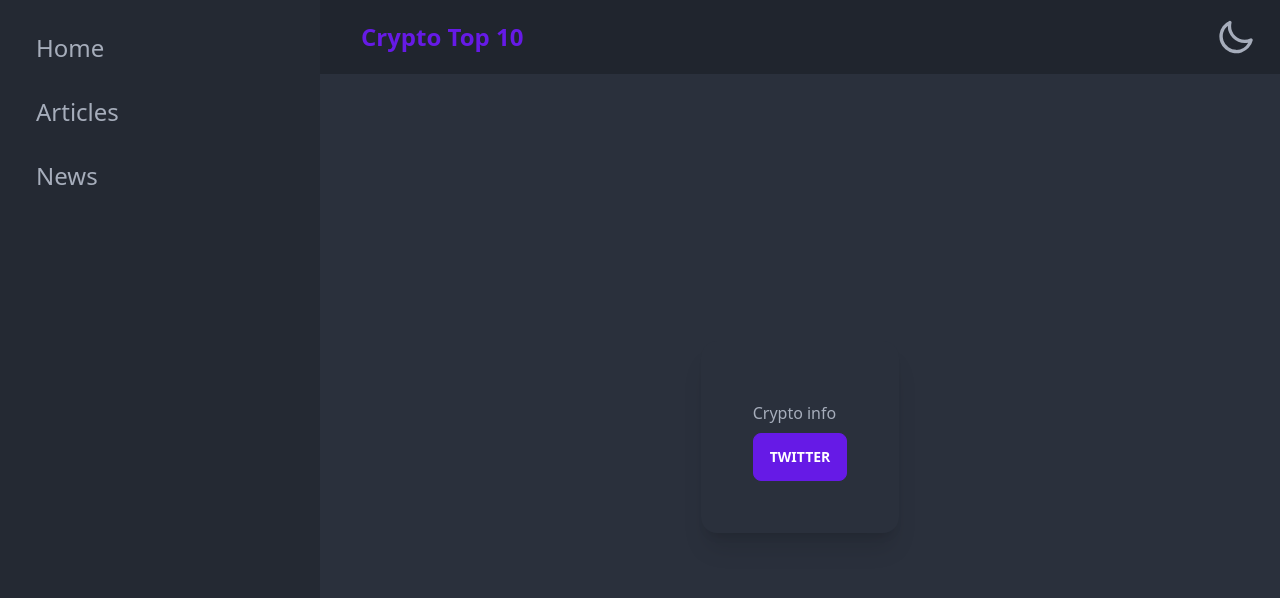
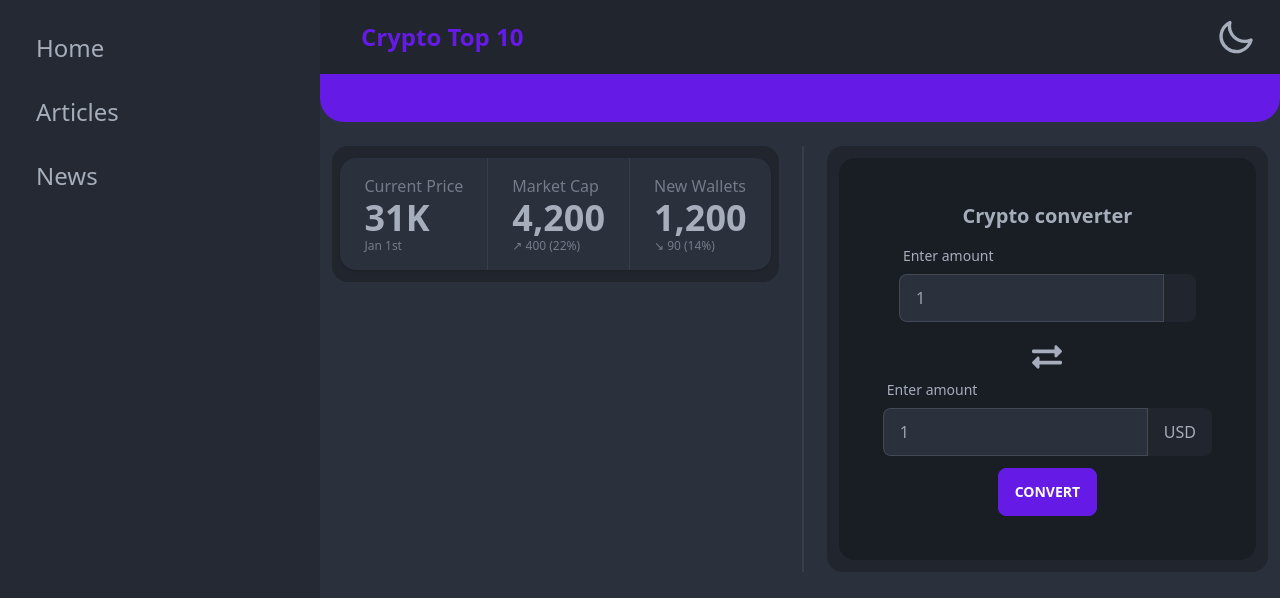
Before and after one commit to JacobLopez-dev/cryptoTop10, a React (Create React App) app in the folder frontend/: page /crypto/1 in a window 1280 px wide. Shown: the top 598 px of the page. Built offline with nearby package versions, Linux system fonts and the light colour scheme; no server answers.

Commit message:
Update
- Crypto page updated
- Flattening the data object has reveal some bugs, still investigating
- Components created for:
  - converter
  - stats to display

```diff
--- a/frontend/package.json
+++ b/frontend/package.json
@@ -38,6 +38,7 @@
     ]
   },
   "devDependencies": {
+    "@tailwindcss/typography": "^0.5.2",
     "autoprefixer": "^10.4.4",
     "postcss": "^8.4.12",
     "tailwindcss": "^3.0.23"
--- a/frontend/src/App.js
+++ b/frontend/src/App.js
@@ -4,7 +4,7 @@ import SideMenu from './components/layout/SideMenu';
 import Articles from './pages/Articles';
 import Home from "./pages/Home";
 import News from './pages/News';
-import CryptoPage from './components/layout/CryptoPage';
+import CryptoPage from './pages/CryptoPage';
 
 
 function App() {
@@ -19,7 +19,7 @@ function App() {
         <Route path="/" element={<Home/>}/>
         <Route path="/articles" element={<Articles/>}/>
         <Route path="/news" element={<News/>}/>
-        <Route path='/crypto/:cryptoId' element={<CryptoPage />} />
+        <Route path='/crypto/:cryptoSlug' element={<CryptoPage />} />
       </Routes>
       </main>
       </div>
--- /dev/null
+++ b/frontend/src/components/cryptos/CryptoConverter.jsx
@@ -0,0 +1,78 @@
+import {useSelector, useDispatch} from 'react-redux'
+import {FaExchangeAlt} from 'react-icons/fa'
+
+function CryptoConverter() {
+
+    const {singleCrypto} = useSelector((state) => state.cryptos)
+
+    const flattenObj = (ob) => {
+        // The object which contains the
+        // final result
+        let result = {};
+
+        // loop through the object "ob"
+        for (const i in ob) {
+            // We check the type of the i using
+            // typeof() function and recursively
+            // call the function again
+            if ((typeof ob[i]) === 'object' && !Array.isArray(ob[i])) {
+                const temp = flattenObj(ob[i]);
+                for (const j in temp) {
+                    // Store temp in result
+                    result[ j] = temp[j];
+                }
+            }
+            // Else store ob[i] in result directly
+            else {
+                result[i] = ob[i];
+            }
+        }
+        return result;
+    };
+
+    const handleSubmit = (e) =>{
+        e.preventDefault()
+        console.log(e)
+    }
+
+
+    let {symbol} = flattenObj(singleCrypto)
+
+  return (
+    <div className="card bg-neutral p-3 text-neutral-content">
+        <div className="card-body items-center text-center">
+            <h2 className="card-title">Crypto converter</h2>
+
+            <form className='flex flex-col items-center text-center' onSubmit={handleSubmit}>
+            {/* Crypto */}
+            <div className="form-control">
+                <label className="label">
+                    <span className="label-text">Enter amount</span>
+                </label>
+                <label className="input-group">
+                    <input type="text" placeholder="1" className="input input-bordered"/>
+                     <span>{symbol}</span>
+                </label>
+            </div>
+            <FaExchangeAlt className='text-3xl mt-5'/>
+            {/* Fiat */}
+            <div className="form-control">
+                <label className="label">
+                    <span className="label-text">Enter amount</span>
+                </label>
+                <label className="input-group">
+                    <input type="text" placeholder="1" className="input input-bordered"/>
+                     <span>USD</span>
+                </label>
+            </div>
+
+            <div className="card-actions mt-3 justify-end">
+                <button type="submit" className="btn btn-primary">convert</button>
+            </div>
+            </form>
+        </div>
+    </div>
+  )
+}
+
+export default CryptoConverter
--- a/frontend/src/components/cryptos/CryptoTableItem.jsx
+++ b/frontend/src/components/cryptos/CryptoTableItem.jsx
@@ -15,9 +15,9 @@ function CryptoTableItem() {
                 <td>{count++}</td>
                 <td>{crypto.name} <span className="text-sm text-stone-400">{crypto.symbol}</span> </td>
                 <td><span className="text-sm text-stone-400">$</span> {( 1 * crypto.quote.USD.price.toFixed(2)).toLocaleString("en-US")}</td>
-                <td><span className="text-sm text-stone-400">$</span> {(Math.trunc(crypto.circulating_supply) * crypto.quote.USD.price.toFixed(0)).toLocaleString("en-US") }</td>
+                <td><span className="text-sm text-stone-400">$</span> {Math.trunc(crypto.quote.USD.market_cap).toLocaleString("en-US")}</td>
                 <td>
-                <Link to={`/crypto/${crypto.name}`}>
+                <Link to={`/crypto/${crypto.slug}`}>
                   <button className="btn" id={crypto.name}>View More</button>
                 </Link>
                 </td>
--- /dev/null
+++ b/frontend/src/components/cryptos/Stats.jsx
@@ -0,0 +1,29 @@
+
+
+function Stats() {
+  return (
+    <div className="stats stats-vertical lg:stats-horizontal shadow">
+
+        <div className="stat">
+            <div className="stat-title">Current Price</div>
+            <div className="stat-value">31K</div>
+            <div className="stat-desc">Jan 1st</div>
+        </div>
+
+        <div className="stat">
+            <div className="stat-title">Market Cap</div>
+            <div className="stat-value">4,200</div>
+            <div className="stat-desc">↗︎ 400 (22%)</div>
+        </div>
+
+        <div className="stat">
+            <div className="stat-title">New Wallets</div>
+            <div className="stat-value">1,200</div>
+            <div className="stat-desc">↘︎ 90 (14%)</div>
+         </div>
+
+    </div>
+  )
+}
+
+export default Stats
--- a/frontend/src/components/layout/CryptoPage.jsx
+++ /dev/null
@@ -1,76 +0,0 @@
-import { useParams } from 'react-router-dom'
-import { useEffect } from 'react'
-import {useSelector, useDispatch} from 'react-redux'
-import {getSingleCrypto, reset} from '../../features/topCryptos/topCryptosSlice'
-import BackButton from '../buttons/BackButton'
-
-function CryptoPage() {
-    const {isSuccess, cryptos, singleCrypto} = useSelector((state) => state.cryptos)
-    let {cryptoId} = useParams();
-    const dispatch = useDispatch()
-
-    useEffect(() => {
-        return () => {
-            if(isSuccess) {
-                dispatch(reset())
-            }
-            console.log('from crypto page')
-        }
-
-    }, [dispatch, isSuccess])
-
-    useEffect(() =>{
-        console.log(cryptoId.toLowerCase().replace(/\s+/g, '-'))
-        dispatch(getSingleCrypto(cryptoId.toLowerCase().replace(/\s+/g, '-')))
-    },[dispatch])
-
-    const handleClick = (location) => {
-        window.open(location)
-    }
-
-    const flattenObj = (ob) => {
-        // The object which contains the
-        // final result
-        let result = {};
-
-        // loop through the object "ob"
-        for (const i in ob) {
-            // We check the type of the i using
-            // typeof() function and recursively
-            // call the function again
-            if ((typeof ob[i]) === 'object' && !Array.isArray(ob[i])) {
-                const temp = flattenObj(ob[i]);
-                for (const j in temp) {
-                    // Store temp in result
-                    result[ j] = temp[j];
-                }
-            }
-            // Else store ob[i] in result directly
-            else {
-                result[i] = ob[i];
-            }
-        }
-        return result;
-    };
-
-    console.log(flattenObj(singleCrypto))
-    let {symbol, logo, twitter, description} = flattenObj(singleCrypto)
-
-  return (
-    <div className="flex justify-center items-center w-full h-full">
-
-        <div className="card p-5 lg:card-side bg-base-100 shadow-xl">
-            {logo && <figure><img src={`${logo}`} alt="Album"/></figure>}
-            <div className="card-body">
-                <h2 className="card-title">{symbol}</h2>
-                <p>Crypto info</p>
-                <div className="card-actions justify-end">
-                    <button onClick={()=>handleClick(twitter)} className="btn btn-primary">Twitter</button>
-                </div>
-            </div>
-        </div>
-    </div>
-  )
-}
-
-export default CryptoPage
--- /dev/null
+++ b/frontend/src/pages/CryptoPage.jsx
@@ -0,0 +1,82 @@
+import { useParams } from 'react-router-dom'
+import { useEffect } from 'react'
+import {useSelector, useDispatch} from 'react-redux'
+import {getSingleCrypto, reset} from '../features/topCryptos/topCryptosSlice'
+import Stats from '../components/cryptos/Stats'
+import CryptoConverter from '../components/cryptos/CryptoConverter'
+// import BackButton from '../components/buttons/BackButton'
+
+function CryptoPage() {
+    const { isSuccess, singleCrypto, cryptos} = useSelector((state) => state.cryptos)
+    let {cryptoSlug} = useParams();
+    const dispatch = useDispatch()
+
+    useEffect(() => {
+        return () => {
+            if(isSuccess) {
+                dispatch(reset())
+            }
+            console.log('from crypto page')
+        }
+
+    }, [dispatch, isSuccess])
+
+    useEffect(() =>{
+        dispatch(getSingleCrypto(cryptoSlug))
+    },[dispatch, cryptoSlug])
+
+    // Currently if a crypto runs on a blockchain like Etherum it will flatten the object but replace the correct data with the data as it relates to etherum
+    const flattenObj = (ob) => {
+        // The object which contains the
+        // final result
+        let result = {};
+
+        // loop through the object "ob"
+        for (const i in ob) {
+            // We check the type of the i using
+            // typeof() function and recursively
+            // call the function again
+            if ((typeof ob[i]) === 'object' && !Array.isArray(ob[i])) {
+                const temp = flattenObj(ob[i]);
+                for (const j in temp) {
+                    // Store temp in result
+                    result[ j] = temp[j];
+                }
+            }
+            // Else store ob[i] in result directly
+            else {
+                result[i] = ob[i];
+            }
+        }
+        return result;
+    };
+
+    console.log(flattenObj(singleCrypto))
+    console.log(singleCrypto)
+    console.log(cryptos)
+    let {logo, name, symbol} = flattenObj(singleCrypto)
+
+  return (
+    <div>
+        <header className='flex items-center bg-primary p-3 rounded-b-3xl '>
+            {logo && <figure><img className='mask mask-circle bg-white' src={`${logo}`} alt="Album"/></figure>}
+            <h2 className='m-3 text-2xl'>{name} <span className='text-sm'>{symbol}</span> </h2>
+        </header>
+        <main>
+        <div className="flex flex-col w-full lg:flex-row mt-3 p-3">
+            <div className="grid flex-grow h-fit card bg-base-300 p-3 rounded-box place-items-center border-red-400">
+                <Stats/>
+            </div>
+
+            <div className="divider lg:divider-horizontal"></div>
+
+            <div className="grid flex-grow h-fit card bg-base-300 p-3 rounded-box place-items-center">
+                <CryptoConverter/>
+            </div>
+        </div>
+        </main>
+    </div>
+  )
+}
+
+export default CryptoPage
--- a/frontend/tailwind.config.js
+++ b/frontend/tailwind.config.js
@@ -6,6 +6,7 @@ module.exports = {
     extend: {},
   },
   plugins: [
+    require("@tailwindcss/typography"),
     require("daisyui"),
   ],
   daisyui: {
```
Also changed, not shown: frontend/src/pages/Home.jsx (+7 -3 lines), 1 other file (tests, documents, lock files or other folders).
